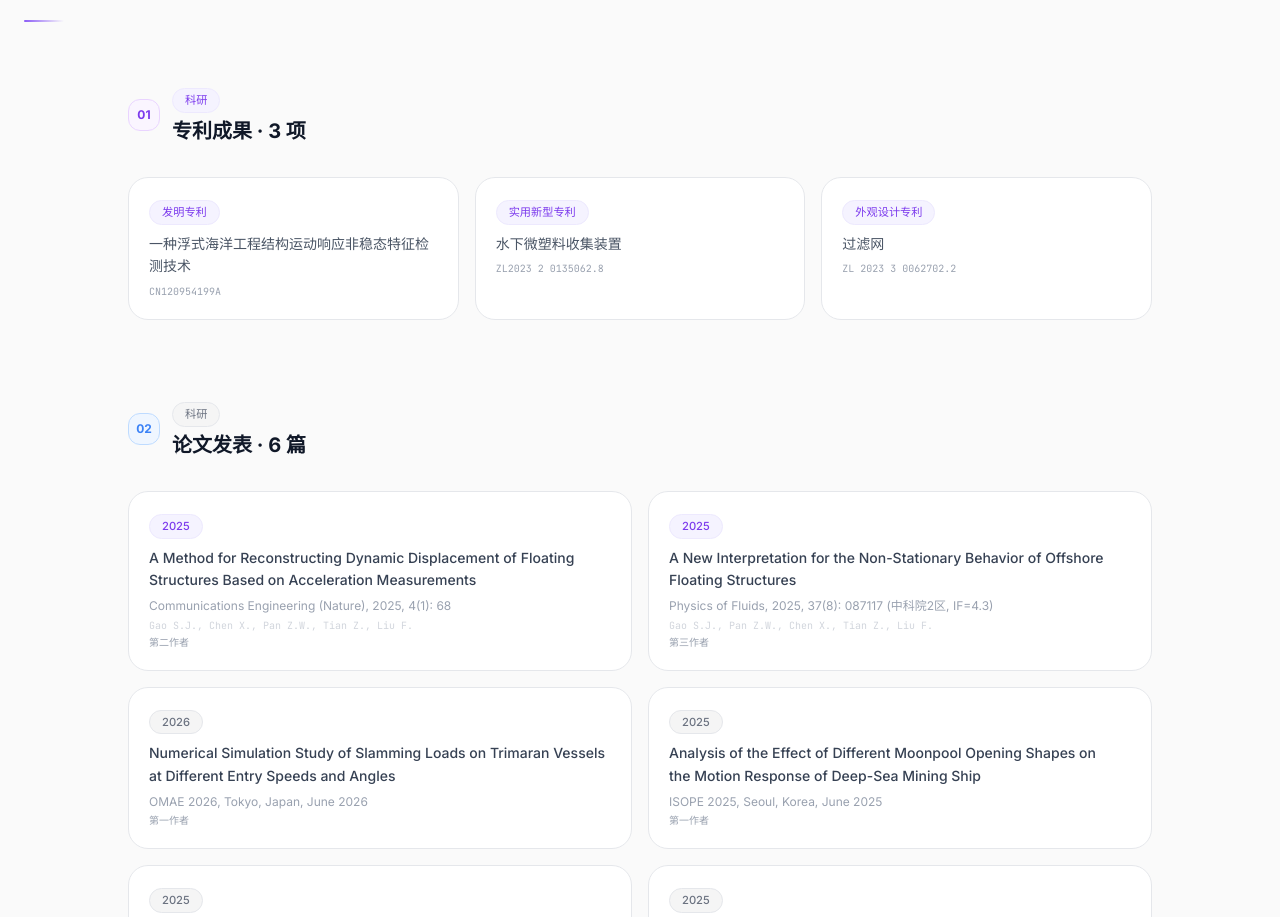
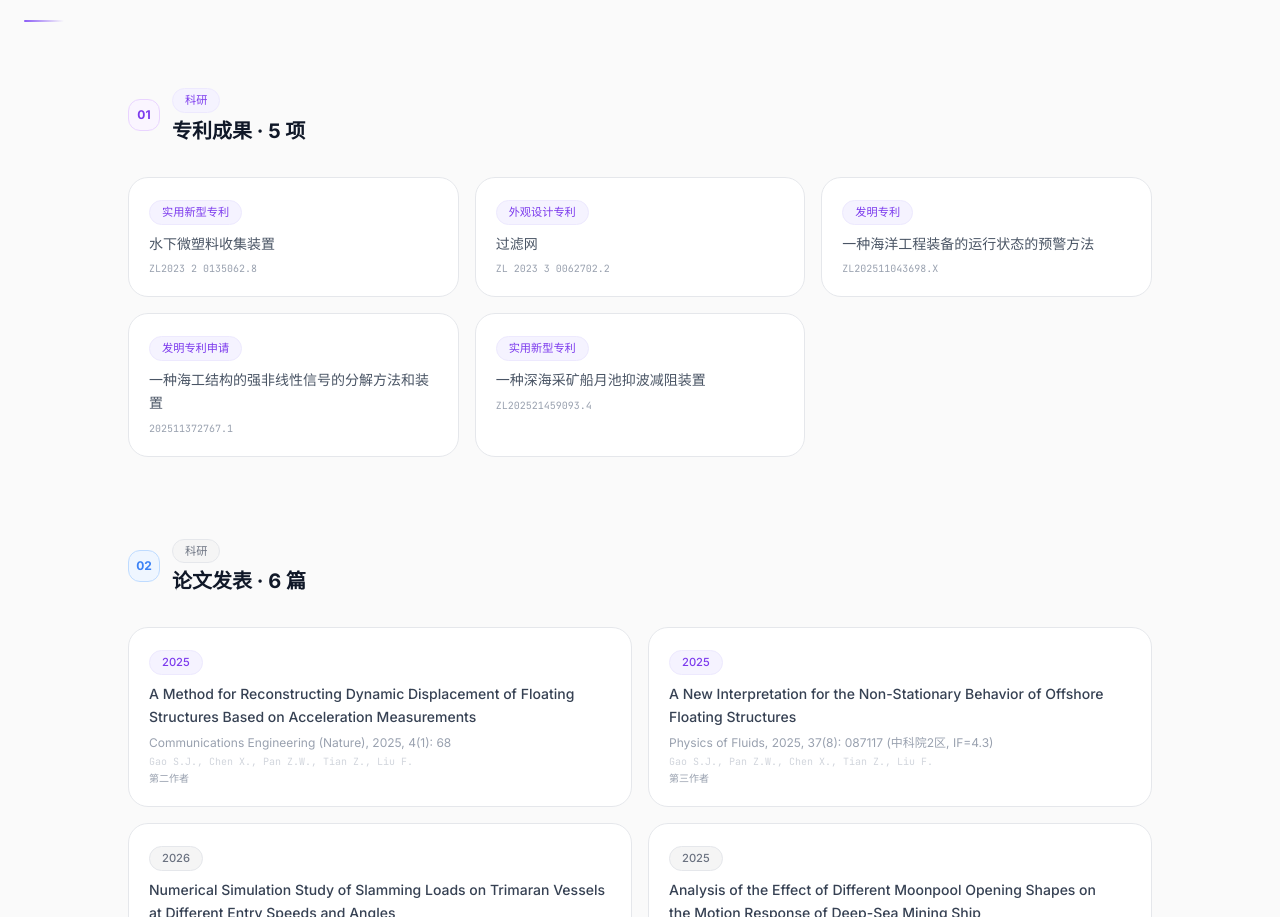
Before and after one commit to suixinxiuxing/portfolio, a Next.js app: page /portfolio/ in a window 1280 px wide. Shown: the part 5995-6912 px from the top of the page. Built offline with nearby package versions, Linux system fonts and the light colour scheme.

Commit message:
Add three patent records to portfolio

```diff
--- a/src/components/Research.tsx
+++ b/src/components/Research.tsx
@@ -8,9 +8,26 @@ export default function Research() {
   const { t: tt } = useT();
 
   const patents = [
-    { title: tt("research.pat1"), id: "CN120954199A", type: tt("research.pat1Type"), link: "http://epub.cnipa.gov.cn/Dxb/IndexQuery" },
     { title: tt("research.pat2"), id: "ZL2023 2 0135062.8", type: tt("research.pat2Type"), link: "http://epub.cnipa.gov.cn/Dxb/IndexQuery" },
     { title: tt("research.pat3"), id: "ZL 2023 3 0062702.2", type: tt("research.pat3Type"), link: "http://epub.cnipa.gov.cn/Dxb/IndexQuery" },
+    {
+      title: tt("research.pat4"),
+      id: "ZL202511043698.X",
+      type: tt("research.pat4Type"),
+      link: "https://kns.cnki.net/kcms2/article/abstract?v=VNVtbp4NFXcUNC9Pha8DTpcZN_gVJjVM3q6YKRPNPSBiOFg19p-JquZZAm9a8tSxRHXR8XdO0iPY_iL-oXHGHrkw8NPRkb8sDkl5o9_s7kGw13CGHy7dPw0o2wEwWWRD8dfNrXzlmViU_r1krZfwpjlJwTxgPEevZT0q6BK1fPdnI7whWcJCfQ==",
+    },
+    {
+      title: tt("research.pat5"),
+      id: "202511372767.1",
+      type: tt("research.pat5Type"),
+      link: "https://kns.cnki.net/kcms2/article/abstract?v=VNVtbp4NFXc86WI7qxzpPAfb5zxG-JP9XbGaBuzAHTUVtqvqRv9LH_fzosmTd6fFUgDRJo19TSHK6IhXlZgfFAdaV89oE7pYtDOED8Kn0rGn5Qi0sFzj323mKuA4MlA12EOb2EVIjaDwh18RM3ND1j3A46CDAbPjuU2sZ0hN909_joKTNUtYJA==",
+    },
+    {
+      title: tt("research.pat6"),
+      id: "ZL202521459093.4",
+      type: tt("research.pat6Type"),
+      link: "https://kns.cnki.net/kcms2/article/abstract?v=VNVtbp4NFXcoRZlH4dKeDThY99A3escXAUyZrgdGog7a7DKRwl0WSZ6aMp_ueSnmI4wmvTZ1tR0eW7ukRHdg5m8CaSb7BpLjvluQDAd6OjrHu0Wc_oX8kNw-nP6xUgwDGeFoBa4k6YrUkwrpN4UsN-oylSJQnbyICT-rpUn5iiVRu2WU0p2PXw==",
+    },
   ];
 
   const papers = [
--- a/src/i18n/translations.ts
+++ b/src/i18n/translations.ts
@@ -116,7 +116,7 @@ export const t = {
   research: {
     label: { zh: "科研", en: "Research" },
     title: { zh: "学术成果", en: "Publications & Patents" },
-    patentsTitle: { zh: "专利成果 · 3 项", en: "3 Patents" },
+    patentsTitle: { zh: "专利成果 · 5 项", en: "5 Patents" },
     papersTitle: { zh: "论文发表 · 6 篇", en: "6 Papers" },
     pat1: { zh: "一种浮式海洋工程结构运动响应非稳态特征检测技术", en: "Unsteady Feature Detection for Floating Marine Structures" },
     pat1Type: { zh: "发明专利", en: "Invention" },
@@ -124,6 +124,12 @@ export const t = {
     pat2Type: { zh: "实用新型专利", en: "Utility Model" },
     pat3: { zh: "过滤网", en: "Filter Mesh" },
     pat3Type: { zh: "外观设计专利", en: "Design Patent" },
+    pat4: { zh: "一种海洋工程装备的运行状态的预警方法", en: "Early Warning Method for the Operating Status of Marine Engineering Equipment" },
+    pat4Type: { zh: "发明专利", en: "Invention Patent" },
+    pat5: { zh: "一种海工结构的强非线性信号的分解方法和装置", en: "Decomposition Method and Apparatus for Strongly Nonlinear Signals in Offshore Structures" },
+    pat5Type: { zh: "发明专利申请", en: "Invention Patent Application" },
+    pat6: { zh: "一种深海采矿船月池抑波减阻装置", en: "Wave-Reduction and Drag-Reduction Device for the Moonpool of a Deep-Sea Mining Vessel" },
+    pat6Type: { zh: "实用新型专利", en: "Utility Model Patent" },
     paper1T: { zh: "A Method for Reconstructing Dynamic Displacement of Floating Structures Based on Acceleration Measurements", en: "A Method for Reconstructing Dynamic Displacement of Floating Structures" },
     paper1J: { zh: "Communications Engineering (Nature), 2025, 4(1): 68", en: "Communications Engineering (Nature), 2025, 4(1): 68" },
     paper1A: { zh: "Gao S.J., Chen X., Pan Z.W., Tian Z., Liu F.", en: "Gao S.J., Chen X., Pan Z.W., Tian Z., Liu F." },
```
